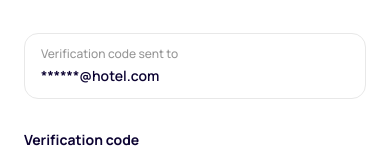
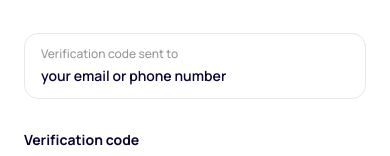
Before and after one commit to apexx9/hotel-management, a Next.js app in the folder client/: page /forgot-password/verify in a window 390 px wide. Shown: the part 309-465 px from the top of the page. Built offline with nearby package versions, Linux system fonts and the light colour scheme.

Commit message:
fix: show actual email/phone on password reset verify page
- pass the submitted email or phone from forgot-password to the verify
  page via a target query param
- replace the hardcoded masked '******@hotel.com' placeholder with the
  real identifier

```diff
--- a/client/components/auth/forgot-password.tsx
+++ b/client/components/auth/forgot-password.tsx
@@ -101,7 +101,9 @@ const ForgotPassword = () => {
         await import("@/actions/auth")
       ).authApi.requestReset(identifier);
       toast.success("Verification code sent");
-      router.push("/forgot-password/verify");
+      router.push(
+        `/forgot-password/verify?target=${encodeURIComponent(identifier)}`,
+      );
     } catch {
       toast.error("Unable to process your request. Please try again.");
     } finally {
--- a/client/components/auth/verify-reset.tsx
+++ b/client/components/auth/verify-reset.tsx
@@ -19,10 +19,19 @@ const VerifyReset = () => {
   const [isLoading, setIsLoading] = useState(false);
   const [isResending, setIsResending] = useState(false);
   const [resendTimer, setResendTimer] = useState(RESEND_COOLDOWN);
+  const [target, setTarget] = useState("");
   const inputRefs = useRef<(HTMLInputElement | null)[]>([]);
 
   const otpValue = otp.join("");
   const isComplete = otpValue.length === OTP_LENGTH;
+
+  useEffect(() => {
+    const fromQuery =
+      typeof window !== "undefined"
+        ? new URLSearchParams(window.location.search).get("target")
+        : null;
+    if (fromQuery) setTarget(fromQuery);
+  }, []);
 
   useEffect(() => {
     if (resendTimer <= 0) return;
@@ -140,7 +149,7 @@ const VerifyReset = () => {
               Verification code sent to
             </p>
             <p className="mt-1 text-sm font-semibold text-[#0C0332]">
-              ******@hotel.com
+              {target || "your email or phone number"}
             </p>
           </div>
 
```
